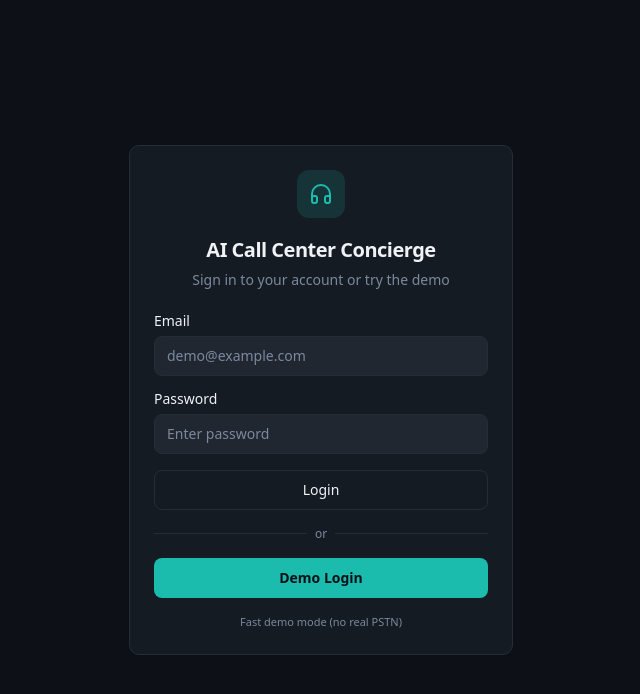
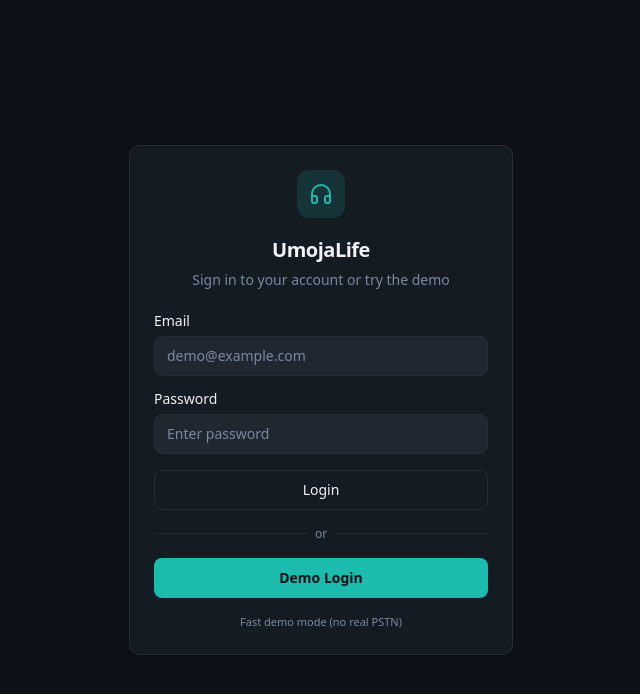
Before and after one commit to Moja-OU/Moja, a Next.js app in the folder apps/web/: page / in a window 1280 px wide. Shown: the top 694 px of the page, without its empty margins (319-959 px from the left). Built offline with nearby package versions, Linux system fonts and the light colour scheme.

Commit message:
feat: update branding to UmojaLife with new titles and descriptions

```diff
--- a/apps/web/app/layout.tsx
+++ b/apps/web/app/layout.tsx
@@ -8,8 +8,8 @@ const _inter = Inter({ subsets: ['latin'], variable: '--font-inter' })
 const _jetbrainsMono = JetBrains_Mono({ subsets: ['latin'], variable: '--font-jetbrains-mono' })
 
 export const metadata: Metadata = {
-  title: 'AI Call Center Concierge',
-  description: 'Voice-first AI call center for booking, scheduling, goals, and budgeting',
+  title: 'UmojaLife - Plan. Budget. Achieve',
+  description: 'Unified AI Concierge to help you Plan, Budget, and Achieve.',
 }
 
 export const viewport: Viewport = {
--- a/apps/web/components/app-shell.tsx
+++ b/apps/web/components/app-shell.tsx
@@ -43,8 +43,8 @@ function SidebarContent({
           <Headphones className="h-5 w-5 text-primary" />
         </div>
         <div>
-          <h1 className="text-sm font-semibold text-foreground leading-tight">AI Concierge</h1>
-          <p className="text-[11px] text-muted-foreground leading-tight">Call Center</p>
+          <h1 className="text-sm font-semibold text-foreground leading-tight">UmojaLife</h1>
+          <p className="text-[11px] text-muted-foreground leading-tight">Plan. Budget. Achieve</p>
         </div>
       </div>
 
--- a/apps/web/components/login-view.tsx
+++ b/apps/web/components/login-view.tsx
@@ -24,7 +24,7 @@ export function LoginView({ onLogin }: LoginViewProps) {
               <Headphones className="h-6 w-6 text-primary" />
             </div>
           </div>
-          <CardTitle className="text-xl text-foreground">AI Call Center Concierge</CardTitle>
+          <CardTitle className="text-xl text-foreground">UmojaLife</CardTitle>
           <CardDescription className="text-muted-foreground">
             Sign in to your account or try the demo
           </CardDescription>
--- a/apps/web/package.json
+++ b/apps/web/package.json
@@ -1,5 +1,5 @@
 {
-  "name": "my-project",
+  "name": "umojalife-web",
   "version": "0.1.0",
   "private": true,
   "scripts": {
```
